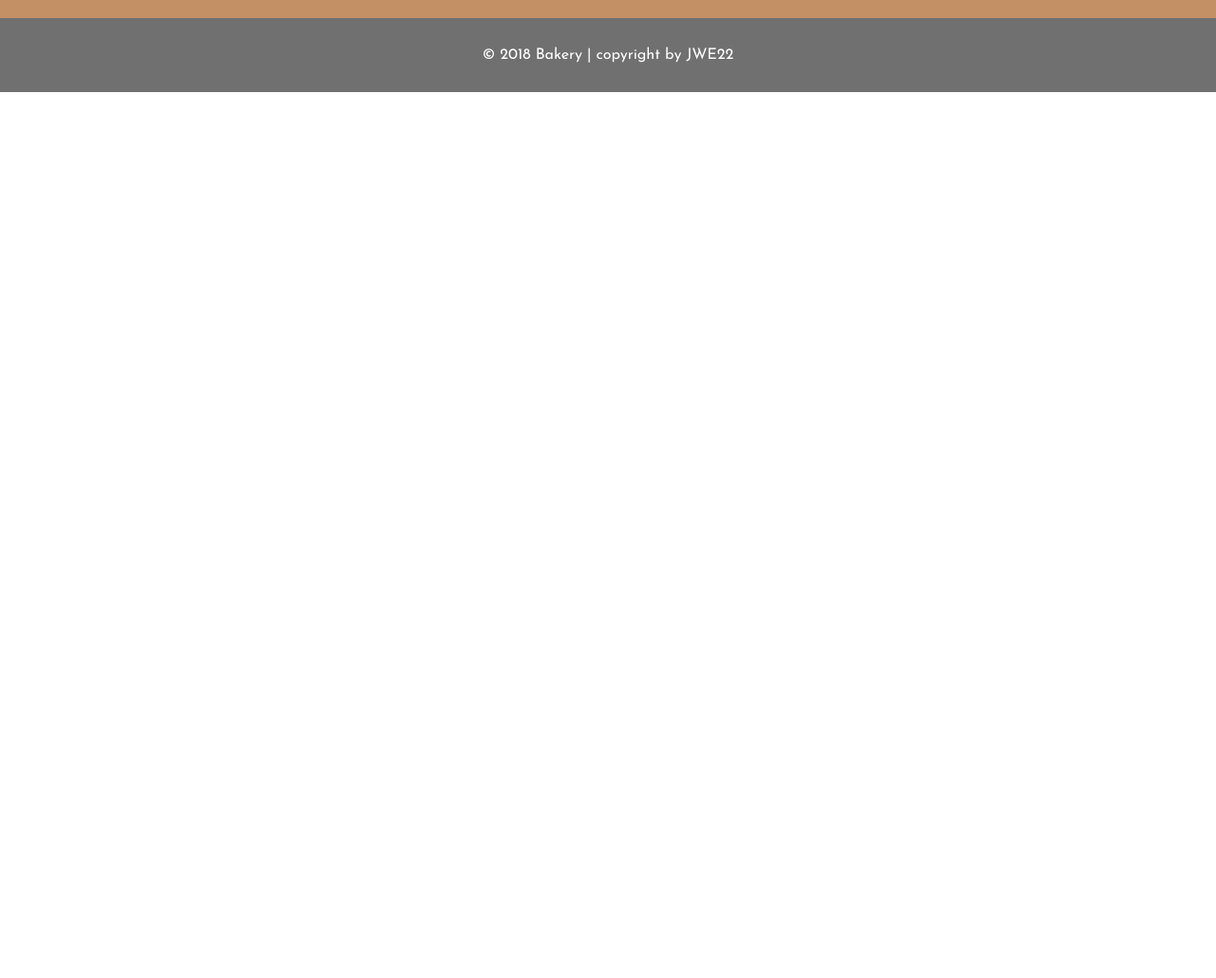
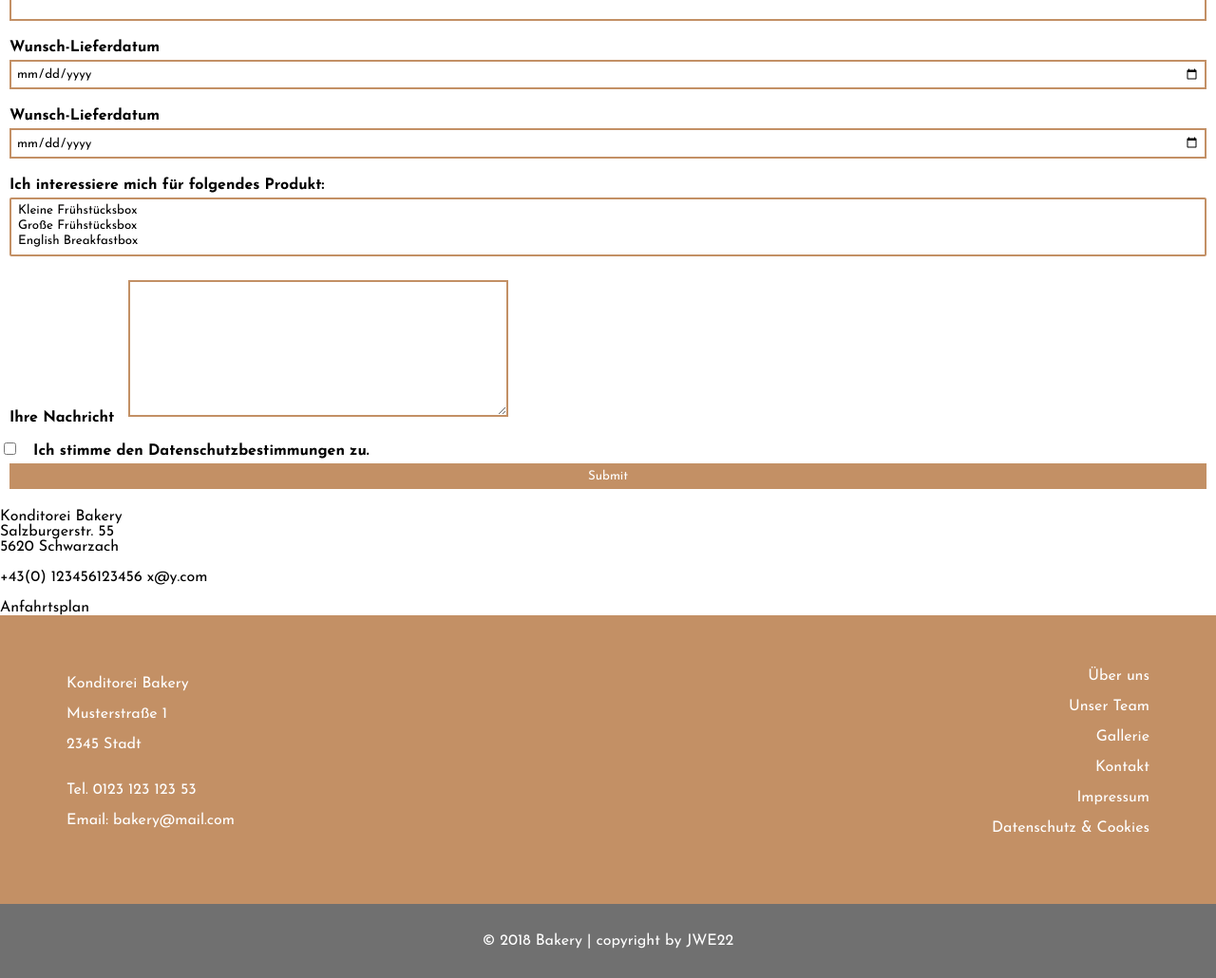
Before and after one commit to HBerger22/Wifi-JWE-22, a PHP site: page /unterseiten/kontakt.html in a window 1280 px wide. Shown: the part 377-1407 px from the top of the page at 95% size. Before the commit the page ends 474 px from the top, so only its background shows below. Run offline with PHP 8.4, Linux system fonts and the light colour scheme.

Commit message:
Bakery 5

```diff
--- a/07-bakery/css/style.css
+++ b/07-bakery/css/style.css
@@ -98,7 +98,9 @@ img{
  text-align: right;
 }
 
-
+.active{
+    color: var(--braun) ;
+}
 /* #img_logo{
     width: 170px;
 } */
--- a/07-bakery/unterseiten/kontakt.html
+++ b/07-bakery/unterseiten/kontakt.html
@@ -8,6 +8,57 @@
     <link rel="stylesheet" href="..\css\inhalt">
 
     <title>Bakery</title>
+
+    <style>
+        label{
+            font-weight: bold;
+            margin-top: 15px;
+            margin-left: 10px;
+        }
+        form > div{
+            margin-top: 15px;
+        }
+
+        form input:focus, select:focus, textarea:focus{
+            outline: none;
+            background-color: var(--lgrau);
+        }
+
+        /* gilt für alle input elemente ausser für das "radio Element, es geht auch ":not([type="radio"] , [type="date"])"*/
+        input:not([type="radio"],[type="checkbox"]), select, textarea {
+            font-family: joe;
+            border: 2px solid var(--braun);
+            padding: 5px;
+            margin: 5px 10px;
+            min-width: 200px;
+            width: calc(100% - 20px);
+            /* resize: none; hiermit kann unterbunden werden das die Größe der Textarea geändert werden kann*/
+        }
+
+        /* Hier wird nur das Input Element vom Type submit angesprochen! */
+        input[type="submit"]{
+            background-color: var(--braun);
+            color: white;
+        }
+
+        #radio input{
+            margin: 10px;
+            /* padding: 0px;
+            min-width: 0px; */
+        }
+        #radio label{
+            margin: 0px;
+        }
+        textarea{
+            min-height: 100px;
+            max-height: 400px;
+            max-width: 400px;
+        }
+
+        @media screen and (min-width: 768px) {
+
+        }
+    </style>
 </head>
 <body>
     <div id="wrapper">
@@ -22,17 +73,96 @@
                         <li><a href="..\unterseiten\ueber_uns.html">Über uns</a></li>
                         <li><a href="..\unterseiten\unser_team.html">Unser Team</a></li>
                         <li><a href="..\unterseiten\gallerie.html">Gallerie</a></li>
-                        <li><a href="..\unterseiten\kontakt.html">Kontakt</a></li>
+                        <li class="active">Kontakt</li>
                     </ul>
                 </nav>
             </div>
             <div id="div_mainimg">
-                <img id="img_main" src="../img/pexels-klaus-nielsen-6287298_large.jpg" alt="Placeholder">
+                <img id="img_main" src="../img/pexels-meruyert-gonullu-6152263.jpg" alt="Placeholder">
             </div>
         </header>
 
-        <main >
+        <main>
+            <h1>Schreiben Sie uns eine Nachricht</h1>
 
+            <section>
+                <form action="contact.html" method="get">
+                    <!--  -->
+                    <div id="radio">
+                        <input type="radio" name="anrede" id="salutation_herr" value="herr">
+                        <label for="salutation_herr">Herr</label>
+
+                        <input type="radio" name="anrede" id="salutation_frau" value="frau">
+                        <label for="salutation_frau">Frau</label>
+
+                        <input type="radio" name="anrede" id="salutation_firma" value="firma">
+                        <label for="salutation_firma">Firma</label>
+                    </div>
+
+                    <div>
+                        <label for="name">Name</label><br>
+                        <input type="text" name="name" id="name">
+                    </div>
+
+                    <div>
+                        <label for="email">E-Mail*</label><br>
+                        <input type="email" name="email" id="email" required>
+                    </div>
+                    <div>
+                        <label for="betreff">Betreff</label><br>
+                        <input type="text" name="betreff" id="betreff"  maxlength="30" >
+                            <!-- pattern="####-####" überprüft das feld auf ein vorgegebenes "regular expression" format -->
+                    </div>
+                    <div>
+                        <label for="ldat1">Wunsch-Lieferdatum</label><br>
+                        <input type="date" name="ldat1" id="ldat1">
+                    </div>
+                    <div>
+                        <label for="ldat2">Wunsch-Lieferdatum</label><br>
+                        <input type="date" name="ldat2" id="ldat2">
+                    </div>
+
+                    <div>
+                        <label for="box">Ich interessiere mich für folgendes Produkt:</label>
+                        <select name="box" id="box" size="3" multiple>
+                            <option value="1">Kleine Frühstücksbox</option>
+                            <option value="2">Große Frühstücksbox</option>
+                            <option value="3">English Breakfastbox</option>
+                        </select>
+                    </div>
+
+                    <div>
+                        <label for="nachricht">Ihre Nachricht</label>
+                        <textarea name="nachricht" id="nachricht" cols="30" rows="10">
+
+                        </textarea>
+                    </div>
+
+                    <div>
+                        <input type="checkbox" name="dsgvo" id="dsgvo" required>
+                        <label for="dsgvo">Ich stimme den Datenschutzbestimmungen zu.</label>
+                    </div>
+
+                    <input type="submit">
+
+                </form>
+            </section>
+
+            <address id="adresse"></address>
+                <p>
+                    Konditorei Bakery <br>
+                    Salzburgerstr. 55 <br>
+                    5620 Schwarzach
+                </p>
+                <p>
+                    +43(0) 123456123456
+                    x@y.com
+                </p>
+            </address>
+
+            <section>
+                Anfahrtsplan
+            </section>
 
         </main>
 
```
Also changed, not shown: 09-Display-grid/index.html (added, +54 -0 lines).
